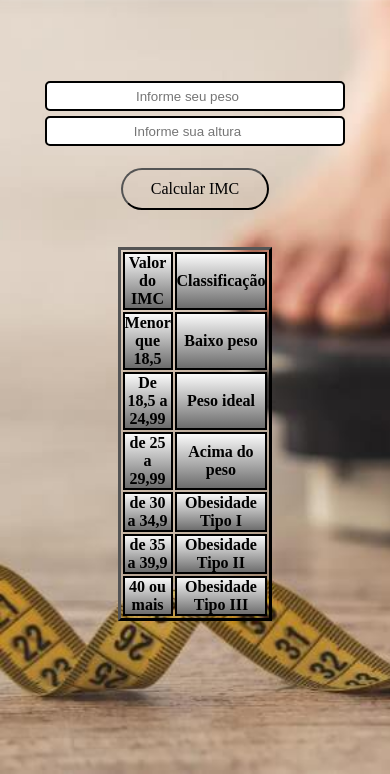
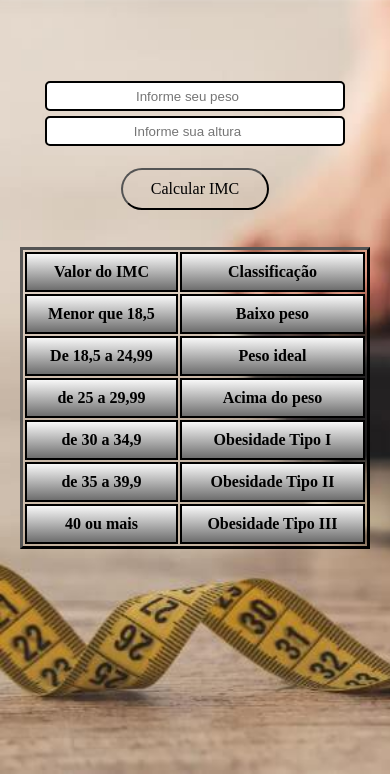
Before and after one commit to Titovictoor/IMC-Calculator, a plain HTML site: page index.html in a window 390 px wide. Shown: the part 120-894 px from the top of the page. Drawn offline with Linux system fonts and the light colour scheme.

Commit message:
Mobile responsive

```diff
--- a/index.html
+++ b/index.html
@@ -21,34 +21,34 @@
     </div>
 
     <div class="tabela">
-      <table border="3">
+      <table class="table" border="3">
         <tr class="t1">
-          <td><b>Valor do IMC</b></td>
-          <td><b>Classificação</b></td>
+          <td><b class="">Valor do IMC</b></td>
+          <td class=""><b>Classificação</b></td>
         </tr>
         <tr class="t2" data-valor-inicio="0" data-valor-fim="18.5">
-          <td><b> Menor que 18,5</b></td>
-          <td><b> Baixo peso </b></td>
+          <td><b class="b"> Menor que 18,5</b></td>
+          <td><b class="b"> Baixo peso </b></td>
         </tr>
         <tr class="t3" data-valor-inicio="18.5" data-valor-fim="24.99">
-          <td><b>De 18,5 a 24,99</b></td>
-          <td><b>Peso ideal</b></td>
+          <td><b class="b">De 18,5 a 24,99</b></td>
+          <td><b class="b">Peso ideal</b></td>
         </tr>
         <tr class="t4" data-valor-inicio="24.99" data-valor-fim="29.99">
-          <td><b> de 25 a 29,99</b></td>
-          <td><b> Acima do peso</b></td>
+          <td><b class="b"> de 25 a 29,99</b></td>
+          <td><b class="b"> Acima do peso</b></td>
         </tr>
         <tr class="t5" data-valor-inicio="30" data-valor-fim="34.9">
-          <td><b> de 30 a 34,9</b></td>
-          <td><b> Obesidade Tipo I</b></td>
+          <td><b class="b"> de 30 a 34,9</b></td>
+          <td><b class="b"> Obesidade Tipo I</b></td>
         </tr>
         <tr class="t6" data-valor-inicio="35" data-valor-fim="39.90">
-          <td><b>de 35 a 39,9</b></td>
-          <td><b> Obesidade Tipo II</b></td>
+          <td><b class="b">de 35 a 39,9</b></td>
+          <td><b class="b"> Obesidade Tipo II</b></td>
         </tr>
         <tr class="t7" id="fim" data-valor-inicio="40">
-          <td><b>40 ou mais</b></td>
-          <td><b>Obesidade Tipo III</b></td>
+          <td><b class="b">40 ou mais</b></td>
+          <td><b class="b">Obesidade Tipo III</b></td>
         </tr>
       </table>
     </div>
--- a/style.css
+++ b/style.css
@@ -5,11 +5,11 @@
 }
 
 :root {
-  --color-default:(to bottom, white, #666666);
+  --color-default: (to bottom, white, #666666);
 }
 
 .active {
-  background: 	#DAA520;
+  background: #daa520;
   transform: scale(1.08);
 }
 
@@ -48,7 +48,8 @@ body {
 
 table {
   border-color: black;
-  width: 30%;
+  width: 100%;
+  max-width: 500px;
 }
 
 td {
@@ -57,7 +58,7 @@ td {
 }
 
 tr {
-  transform:scale(1.0);
+  transform: scale(1);
   transition: all 0.1s;
   background: linear-gradient(to bottom, white, #666666);
 }
@@ -129,3 +130,22 @@ input.altura {
     box-shadow: 0 0 0 0 black;
   }
 }
+
+@media (max-width: 425px) {
+  .table {
+    max-width: 350px;
+  }
+}
+
+@media (max-width: 375px) {
+  .table {
+    max-width: 350px;
+  }
+}
+
+@media (max-width: 320px) {
+  .table {
+    font-size: 15px;
+    max-width: 300px;
+  }
+}
```
